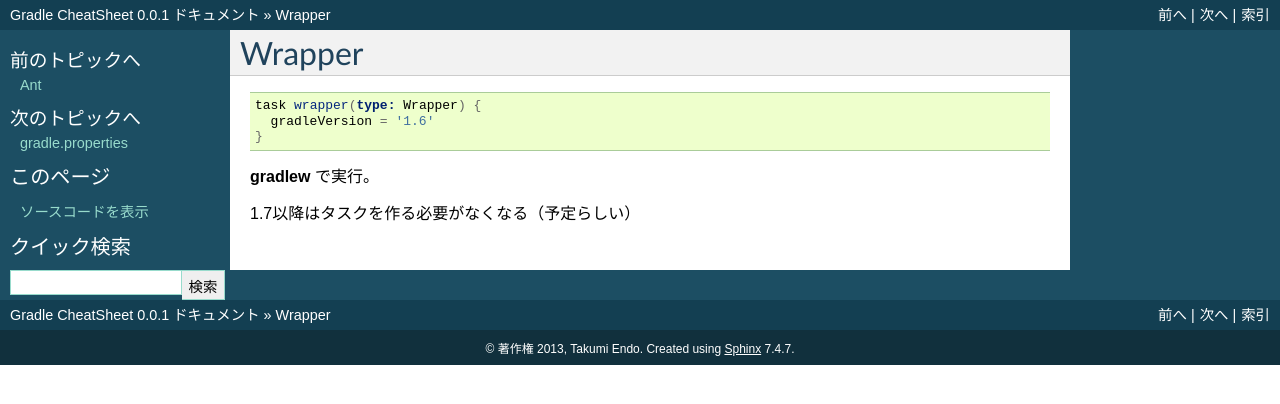
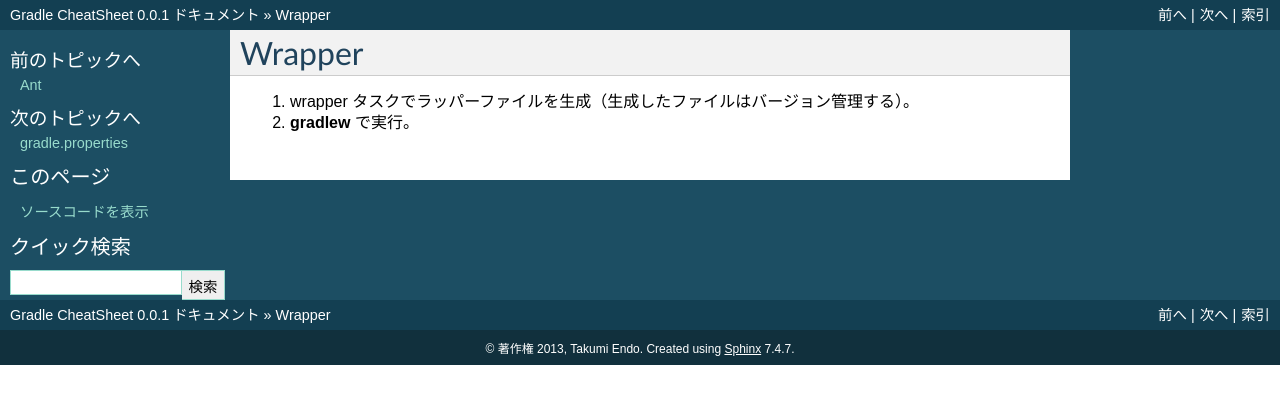
Before and after one commit to tq-jappy/Gradle-CheatSheet, a Sphinx documentation site: the page built from source/wrapper.rst, in a window 1280 px wide. Shown: the top 404 px of the page. Built offline with Sphinx 7.4.7, drawn with Linux system fonts in a browser that asks for light colours.

Commit message:
add gradle wrapper for 1.11

```diff
--- a/source/tasks.rst
+++ b/source/tasks.rst
@@ -11,6 +11,7 @@
    "dependencies", "依存関係一覧を出力"
    "projects", "サブプロジェクト一覧を出力（マルチプロジェクトを使っている場合に使う）"
    "properties", "プロパティ一覧を出力"
+   "wrapper", "Gradleラッパーファイルを生成(> 1.7)"
 
 プラグインを適用して使えるようになるタスク
 
--- a/source/wrapper.rst
+++ b/source/wrapper.rst
@@ -1,12 +1,5 @@
 Wrapper
 =========================
 
-.. sourcecode:: groovy
-
-   task wrapper(type: Wrapper) {
-     gradleVersion = '1.6'
-   }
-
-:command:`gradlew` で実行。
-
-1.7以降はタスクを作る必要がなくなる（予定らしい）
+#. wrapper タスクでラッパーファイルを生成（生成したファイルはバージョン管理する）。
+#. :command:`gradlew` で実行。
```
